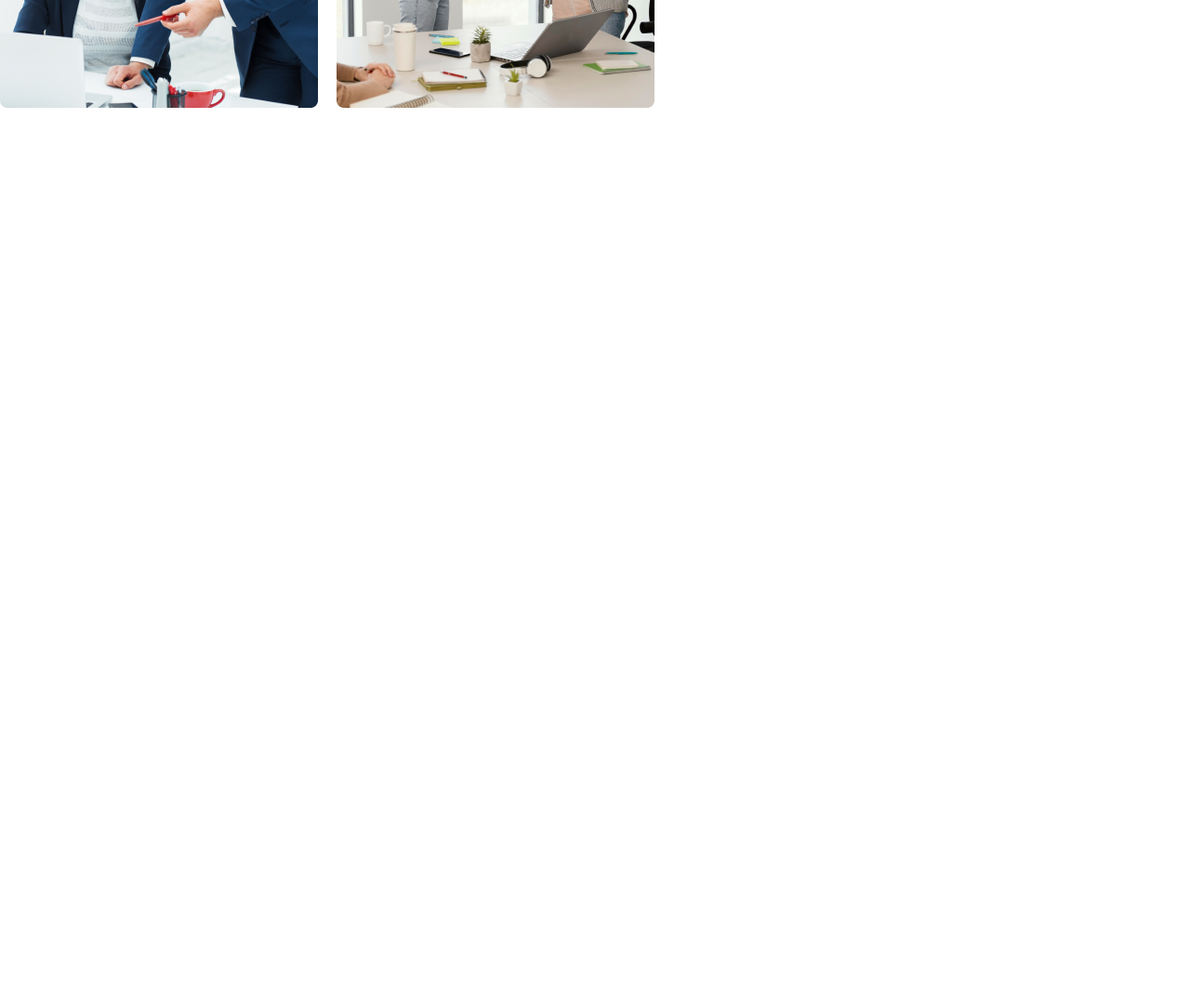
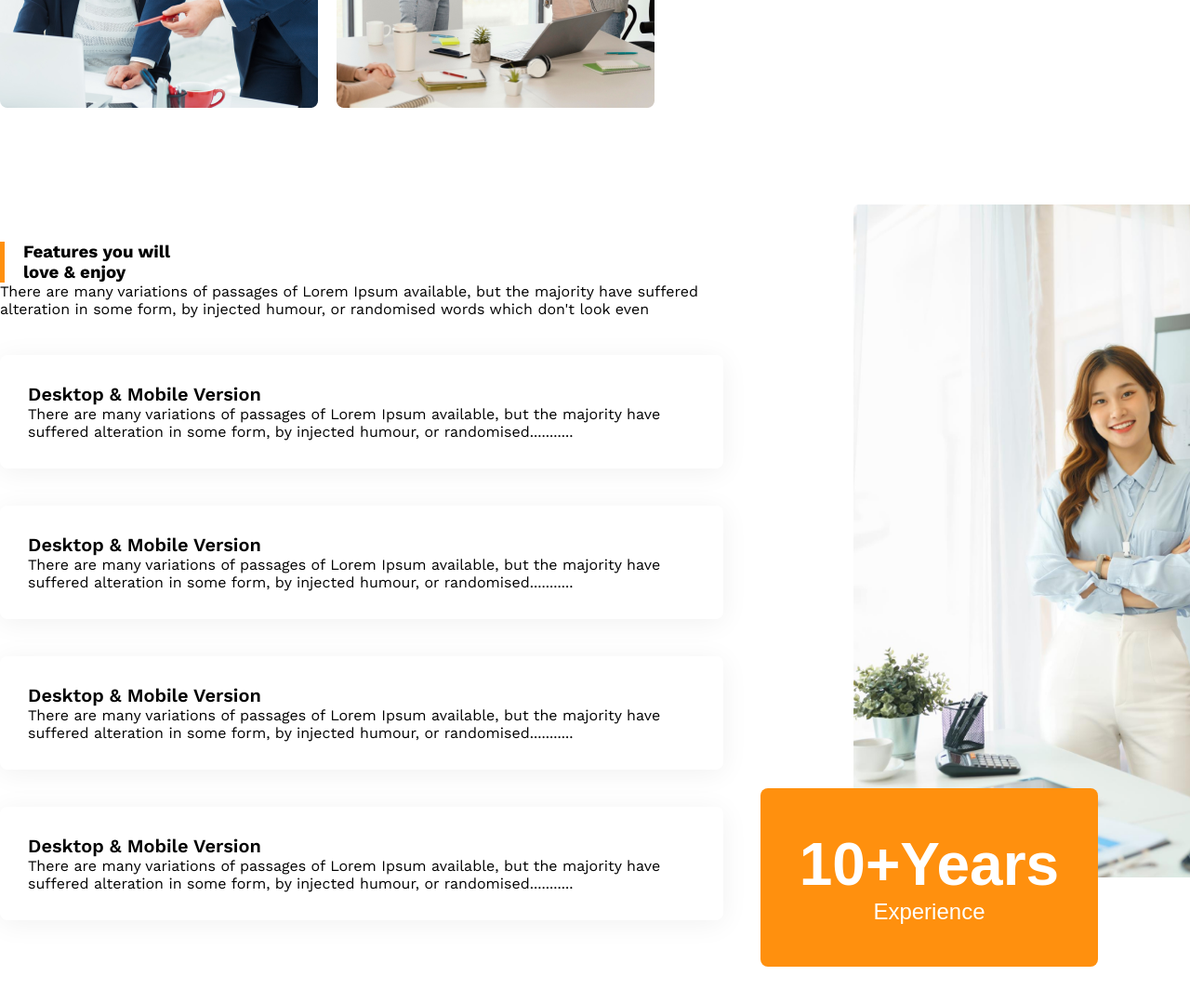
Before and after one commit to a2adib/g3-architects-website, a plain HTML site: page index.html in a window 1280 px wide. Shown: the part 1922-3000 px from the top of the page at 93% size. Before the commit the page ends 2142 px from the top, so only its background shows below. Drawn offline with nearby package versions, Linux system fonts and the light colour scheme.

Commit message:
adding features

```diff
--- a/index.html
+++ b/index.html
@@ -47,7 +47,7 @@
         </div>
     </header>
     <main class="main-width">
-        <section class="featurs">
+        <section class="teams">
             <div class="featurs-img">
                 <div class="team-img">
                     <img src="images/team1.png" alt="">
@@ -66,13 +66,52 @@
                 <div class="featur-texts">
                     <h1 class="dark-03 margin-all" id="head1">Quick list<span id="our"> of Our </span><span
                             id="Features">Features</span></h1>
-                    <p class="margin-all">There are many variations of passages of Lorem Ipsum available, but the majority have suffered
+                    <p class="margin-all">There are many variations of passages of Lorem Ipsum available, but the
+                        majority have suffered
                         alteration in some form, by injected humour, or randomised words which don't look even</p>
                     <button class="btn-primery margin-all">Explore More</button>
                 </div>
             </div>
         </section>
+        <section class="features display-flex">
+            <div>
+                <h3 id="feature-section-title" class="section-title margin-all">Features you will <br> love & enjoy</h3>
+                <p class="text-light-gray">There are many variations of passages of Lorem Ipsum available, but the
+                    majority have suffered alteration in some form, by injected humour, or randomised words which don't
+                    look even</p>
 
+                <!-- feature card container -->
+                <div class="feature-card margin-all">
+                    <h4 class="feature-title">Desktop & Mobile Version</h4>
+                    <p class="text-light-gray">There are many variations of passages of Lorem Ipsum available, but the
+                        majority have suffered alteration in some form, by injected humour, or randomised...........</p>
+                </div>
+                <div class="feature-card margin-all">
+                    <h4 class="feature-title">Desktop & Mobile Version</h4>
+                    <p class="text-light-gray">There are many variations of passages of Lorem Ipsum available, but the
+                        majority have suffered alteration in some form, by injected humour, or randomised...........</p>
+                </div>
+                <div class="feature-card margin-all">
+                    <h4 class="feature-title">Desktop & Mobile Version</h4>
+                    <p class="text-light-gray">There are many variations of passages of Lorem Ipsum available, but the
+                        majority have suffered alteration in some form, by injected humour, or randomised...........</p>
+                </div>
+                <div class="feature-card margin-all">
+                    <h4 class="feature-title">Desktop & Mobile Version</h4>
+                    <p class="text-light-gray">There are many variations of passages of Lorem Ipsum available, but the
+                        majority have suffered alteration in some form, by injected humour, or randomised...........</p>
+                </div>
+
+            </div>
+            <div class="featured-architect">
+                <img src="images/architect.png" alt="">
+                <button id="experience-badge" class="btn-primery">
+                    <span id="experience-year">10+Years</span>
+                    <br>
+                    <span>Experience</span>
+                </button>
+            </div>
+        </section>
 
     </main>
 
--- a/styles/architect.css
+++ b/styles/architect.css
@@ -100,7 +100,7 @@ main > section{
 
 
 /* featurs */
-.featurs{
+.teams{
     display: flex;
 }
 
@@ -131,9 +131,51 @@ main > section{
     color: #FF900E;
 }
 
+
+.features{
+    gap: 140px;
+}
+
+#feature-section-title{
+    border-left: 5px solid #FF900E;
+    padding-left: 20px;
+}
+
+.feature-card{
+    padding: 30px;
+    border-radius: 8px;
+    box-shadow: 0 4px 30px 0 rgba(0, 0, 0, 0.06);
+    margin-bottom: 20px;
+}
+
+.feature-card .feature-title{
+    font-weight: 600;
+    font-size: 1.25rem;
+    margin-top: 0px;
+    margin-bottom: 0px;
+}
+
+#experience-badge{
+    padding: 45px 42px;
+    font-size: 1.5rem;
+    font-weight: 500;
+    margin-left: -100px;
+    margin-top: -100px;
+    background-color: #FF900E;
+}
+
+#experience-year{
+    font-size: 4rem;
+    font-weight: 700;
+}
+
+.featured-architect img{
+    width: 100%;
+}
+
 @media only screen and (max-width: 600px) {
 
-    .menu-list {
+    .menu-list, .features {
         flex-direction: column;
     }
 
@@ -143,54 +185,55 @@ main > section{
 
 
     .main-width {
-        width: 540px;
+        width: auto;
         margin: 0 auto;
     }
 
     .hero-img img{
-        width: 50%;
+        width: 400px;
         margin: 0 auto;
     }
 
     .hero-text {
-        width: 425px;
+        width: auto;
         margin: 0 auto;
     }
     .featurs-img{
         display: block;
     }
 
-    .featurs{
+    .teams, .features{
         flex-direction: column;
     }
-    .featurs-details{
-        flex-direction: column-reverse;
-    }
+
 
 }
 
 @media only screen and (min-width: 600px) and (max-width: 900px){
 
     .main-width {
-        width: 840px;
+        width: auto;
         margin: 0 auto;
     }
 
     .hero-img img{
-        width: 70%;
+        width: 700px;
         margin: 0 auto;
     }
 
     .hero-text {
-        width: 825px;
+        width: auto;
         margin: 0 auto;
     }
-    .featurs{
+    .teams, .features{
         flex-direction: column;
     }
     .featurs-details{
         flex-direction: column-reverse;
     }
-
+    .featur-texts{
+        padding: 0;
+        margin: 0 auto;
+    }
 
 }
```
